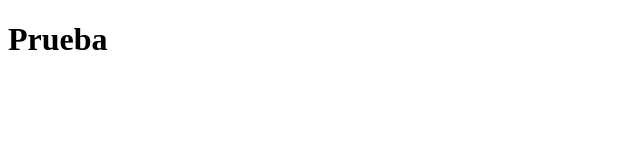
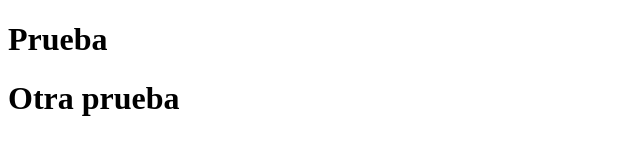
Before and after one commit to jfguido97/gh-pages-example, a plain HTML site: page index.html in a window 1280 px wide. Shown: the whole page, without its empty margins (0-640 px from the left). Drawn offline with Linux system fonts and the light colour scheme.

Commit message:
Nuevo h1

```diff
--- a/index.html
+++ b/index.html
@@ -7,5 +7,6 @@
 </head>
 <body>
     <h1>Prueba</h1>
+    <h1>Otra prueba</h1>
 </body>
 </html>
```
